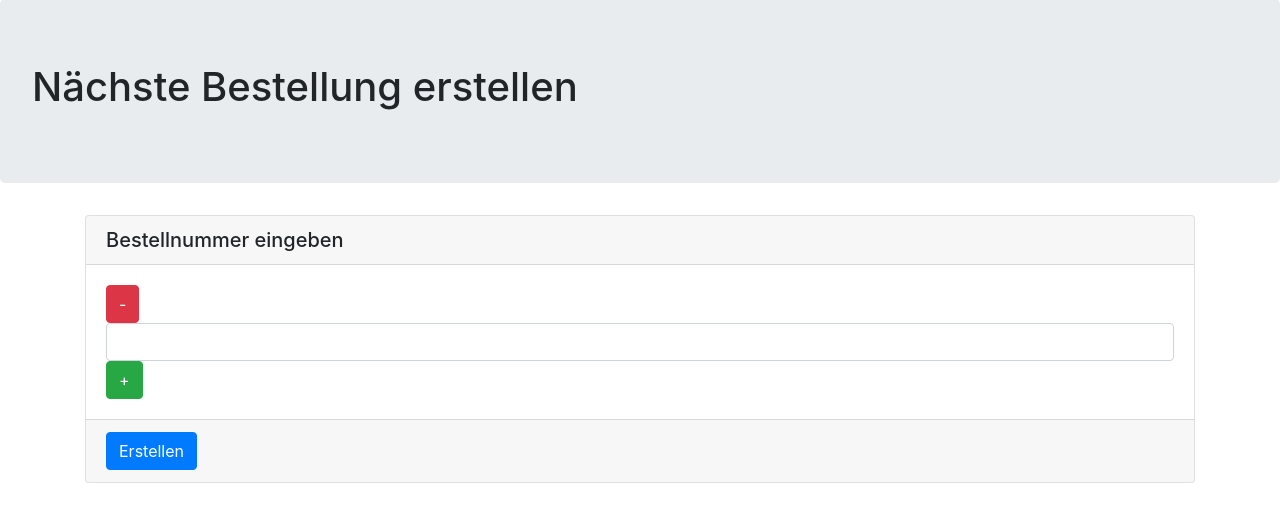
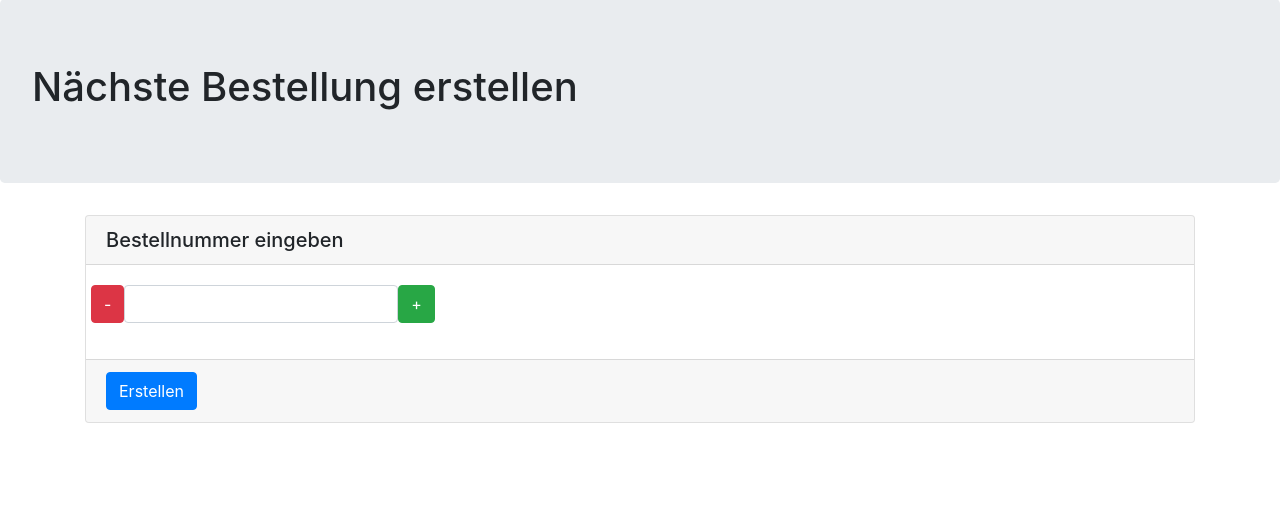
Before and after one commit to xMasterChiefx/takenumbers, a Django app: page /takenumbers/next/ in a window 1280 px wide. Shown: the part 57-579 px from the top of the page. Run offline with Django 3.2, Linux system fonts and the light colour scheme; data that the repository does not hold is empty; some libraries are stand-ins or nearby versions.

Commit message:
New Design - input and ausgabe

```diff
--- a/takeaway/takenumbers/templates/takenumbers/home.html
+++ b/takeaway/takenumbers/templates/takenumbers/home.html
@@ -30,7 +30,6 @@
 
 {% endfor %}
 
-
 {% endblock content %}
 </body>
 </html>
--- a/takeaway/takenumbers/templates/takenumbers/input.html
+++ b/takeaway/takenumbers/templates/takenumbers/input.html
@@ -4,17 +4,17 @@
 <script>
     function increaseValue()
 {
-    var value = parseInt(document.getElementById('number').value, 10);
+    var value = parseInt(document.getElementById('ex2').value, 10);
     value = isNaN(value) ? 0 : value;
     value = value + 1;
-    document.getElementById('number').value = value;
+    document.getElementById('ex2').value = value;
 }
 function reduceValue()
 {
-    var value = parseInt(document.getElementById('number').value, 10);
+    var value = parseInt(document.getElementById('ex2').value, 10);
     value = isNaN(value) ? 0 : value;
     value = value - 1;
-    document.getElementById('number').value = value;
+    document.getElementById('ex2').value = value;
 }
 </script>
 <div class="jumbotron"><h1>Nächste Bestellung erstellen</h1></div>
@@ -31,10 +31,12 @@ function reduceValue()
             <h5 class="card-header">Bestellnummer eingeben</h5>
             <div class="card-body">
                     {%csrf_token%}
-                    <input type="button" class="btn btn-primary btn-danger" onclick="reduceValue()" value="-" />
-                    <input class="form-control" size="1" type="number" name="bnum" autocomplete="off" value="{{lastbnum.bnum|add:1}}">
+                    <div class="form-group row"><input type="button" class="btn btn-primary btn-danger" onclick="reduceValue()" value="-" />
+                    <div class="col-xs-3">
+                    <input class="form-control" id="ex2" type="number" name="bnum" autocomplete="off" value="{{lastbnum.bnum|add:1}}">
+                    </div>
                     <input type="button" class="btn btn-primary btn-success" onclick="increaseValue()" value="+" />
-            </div>
+            </div></div>
             <div class="card-footer"><button class="btn btn-primary" type="submit" onclick="location.href='takenumbers/next.html';">Erstellen</button></div>
         </div>
         </form>
```
Also changed, not shown: takeaway/db.sqlite3.
